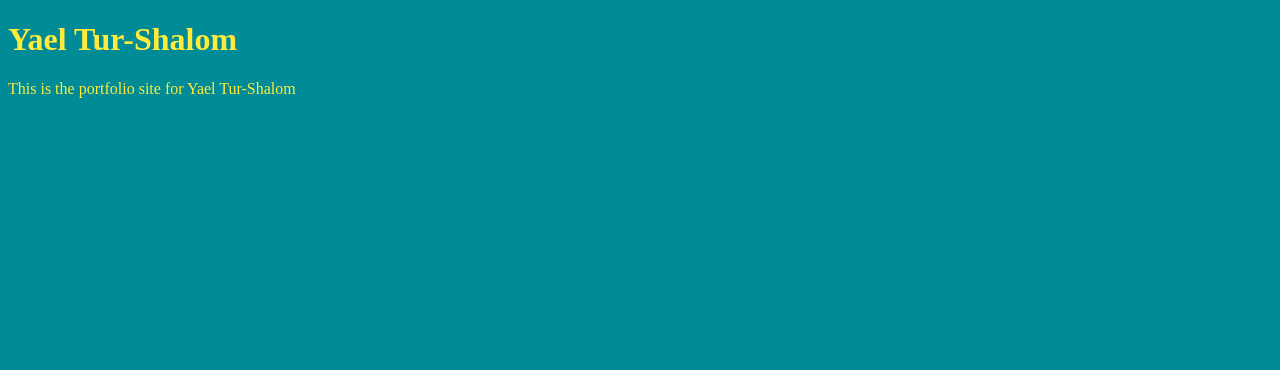
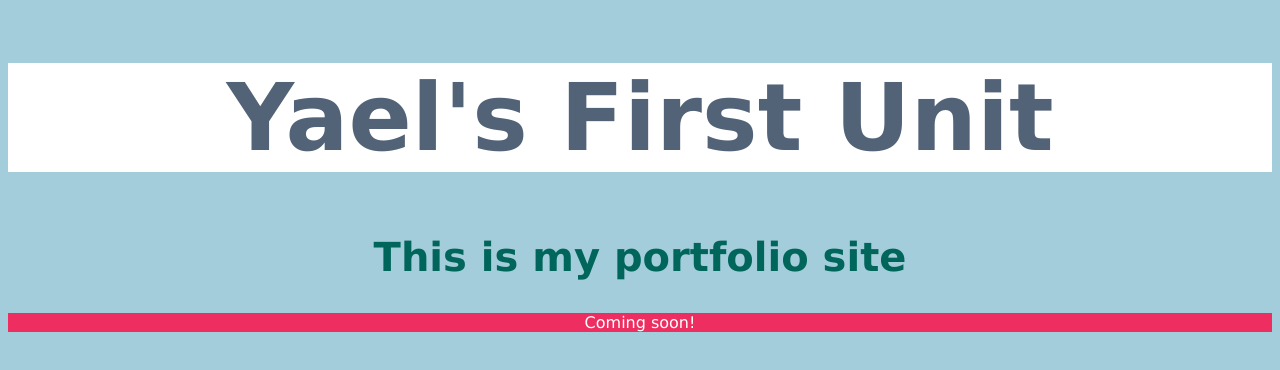
Before and after one commit to YaelT/yaelt.github.io, a plain HTML site: page unit_1/index.html in a window 1280 px wide. Drawn offline with Linux system fonts and the light colour scheme.

Commit message:
fixing commit issues

```diff
--- a/unit_1/css/style.css
+++ b/unit_1/css/style.css
@@ -1,7 +1,22 @@
 body {
-    background-color: #008b96;
+    background-color: #A3CDDB;
+    text-align: center;
+    font-family: Verdana, Geneva, sans-serif;
 }
 
-h1, p {
-    color: #ffeb3b;
+h1 {
+	background-color: white;
+    color: #526277;
+    font-size: 70pt
+
 }
+
+h2 {
+    color: #00655B;
+    font-size: 30pt
+}
+
+p {
+	background-color: #ee2e60;
+    color: white;
+}
--- a/unit_1/index.html
+++ b/unit_1/index.html
@@ -6,7 +6,8 @@
 	<meta charset="utf-8">
 </head>
 <body>
-	<h1>Yael Tur-Shalom</h1>
-	<p>This is the portfolio site for Yael Tur-Shalom</p>
+	<h1>Yael's First Unit</h1>
+	<h2>This is my portfolio site</h2>
+	<p>Coming soon!</p>
 </body>
 </html>
```
Also changed, not shown: 2 other files.
